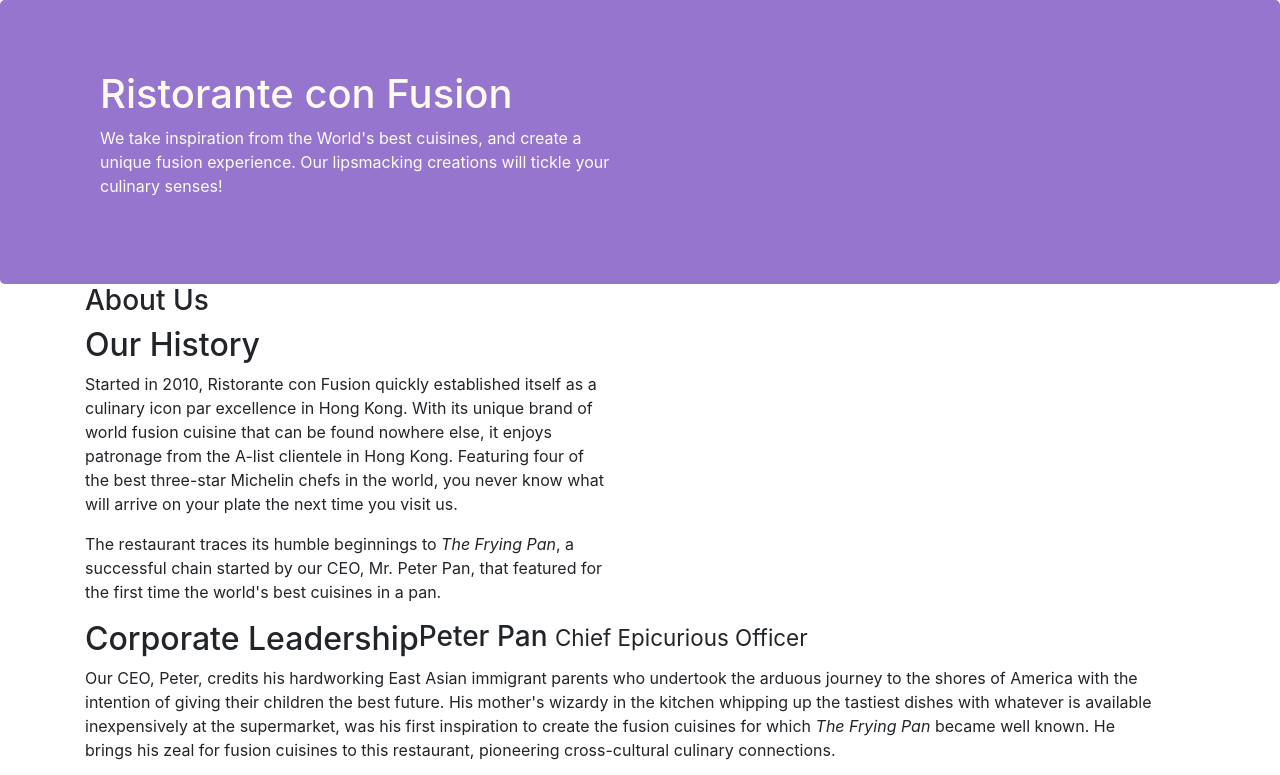
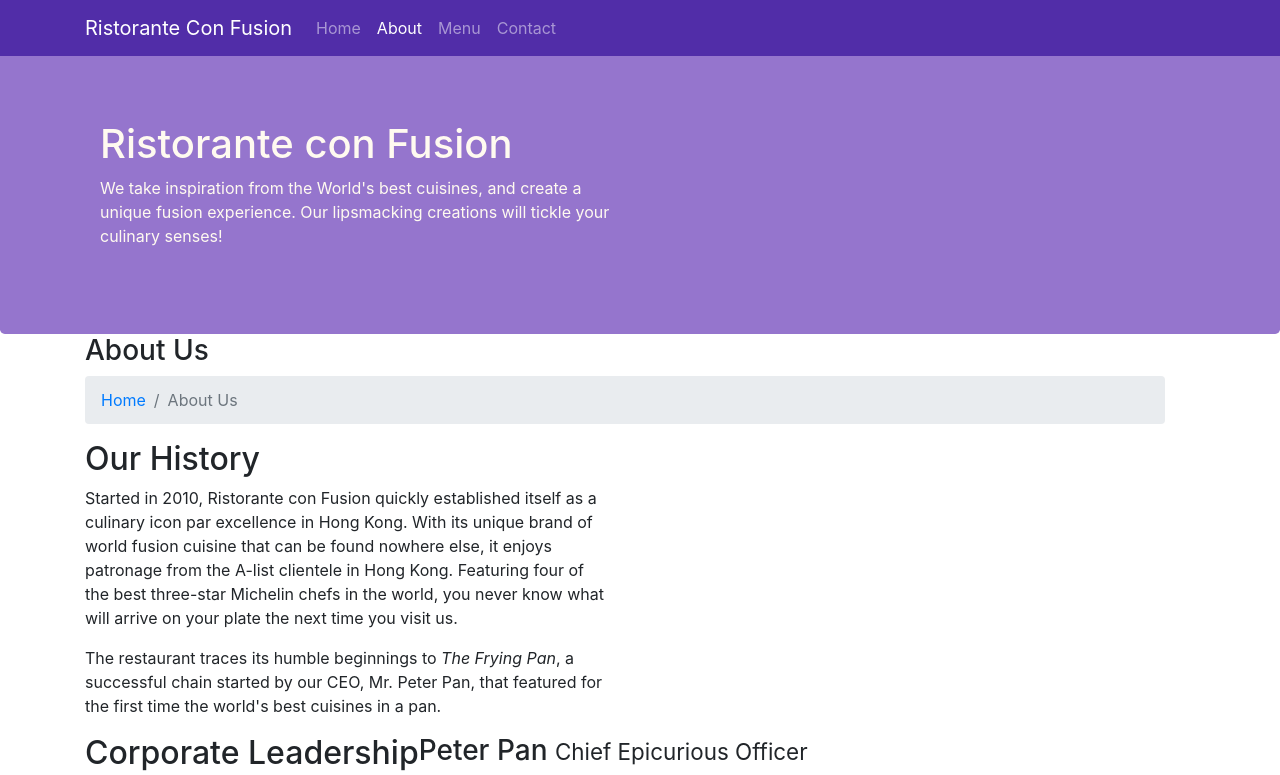
Before and after one commit to Schmidt-Aaron/nucamp, a website: page 2-Bootstrap/conFusion/aboutus.html in a window 1280 px wide. Shown: the top 775 px of the page. Drawn offline with nearby package versions, Linux system fonts and the light colour scheme.

Commit message:
navbar and breadcrumbs

```diff
--- a/2-Bootstrap/conFusion/aboutus.html
+++ b/2-Bootstrap/conFusion/aboutus.html
@@ -21,7 +21,23 @@
 </head>
 
 <body>
+    <nav class="navbar navbar-dark navbar-expand-sm fixed-top">
+        <div class="container">
+                <button class="navbar-toggler" type="button" data-toggle="collapse" data-target="#Navbar">
+                    <span class="navbar-toggler-icon"></span>
+                </button>
+           <a class="navbar-brand" href="#">Ristorante Con Fusion</a>
+           <div class="collapse navbar-collapse" id="Navbar">
+               <ul class="navbar-nav mr-auto">
+                   <li class="nav-item"><a class="nav-link" href="#">Home</a></li>
+                   <li class="nav-item active"><a class="nav-link" href="./aboutus.html">About</a></li>
+                   <li class="nav-item"><a class="nav-link" href="#">Menu</a></li>
+                   <li class="nav-item"><a class="nav-link" href="#">Contact</a></li>
+               </ul>
 
+           </div>
+        </div>
+    </nav>
     <header class="jumbotron">
         <div class="container">
             <div class="row row-header">
@@ -40,6 +56,10 @@
             <div class="row col-12">
                <h3>About Us</h3>
                <hr>
+               <ol class="col-12 breadcrumb">
+                    <li class="breadcrumb-item"><a href="./index.html">Home</a></li>
+                    <li class="breadcrumb-item active">About Us</li>
+                </ol>
             </div>
         </div>
 
--- a/2-Bootstrap/conFusion/css/styles.css
+++ b/2-Bootstrap/conFusion/css/styles.css
@@ -28,3 +28,12 @@ address {
   margin: 0px;
   color: #0f0f0f;
 }
+
+body{
+  padding:50px 0px 0px 0px;
+  z-index:0;
+}
+
+.navbar-dark {
+   background-color: #512DA8;
+}
```
Also changed, not shown: 2-Bootstrap/conFusion/index.html (+17 -0 lines).
